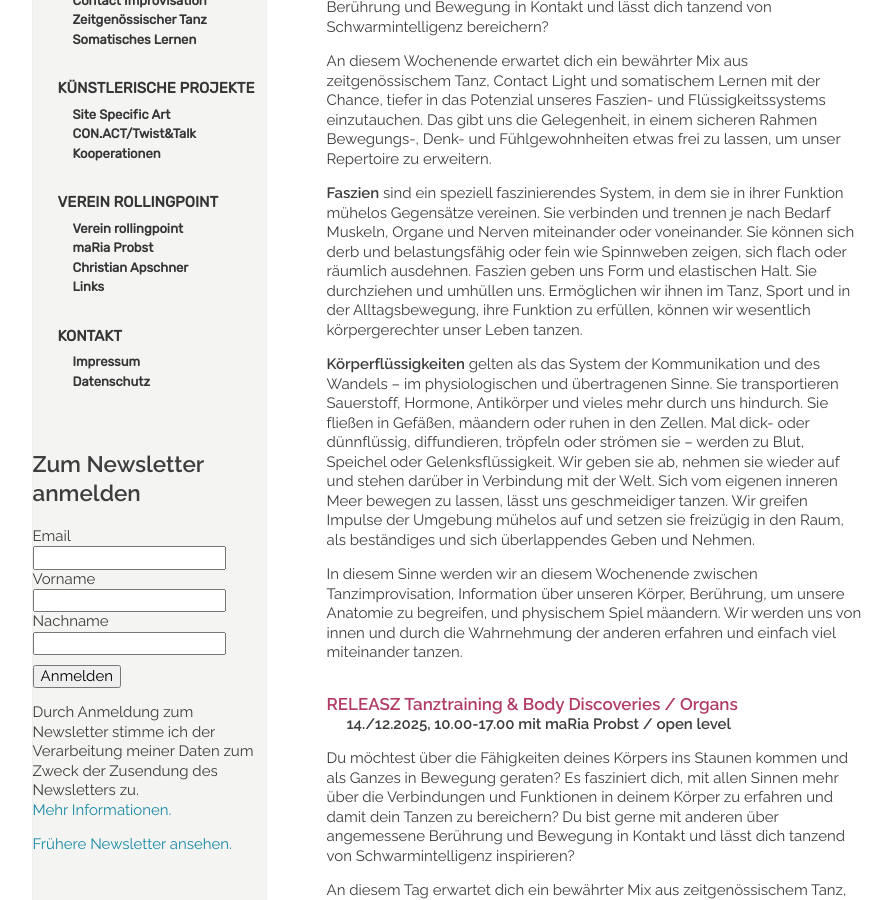
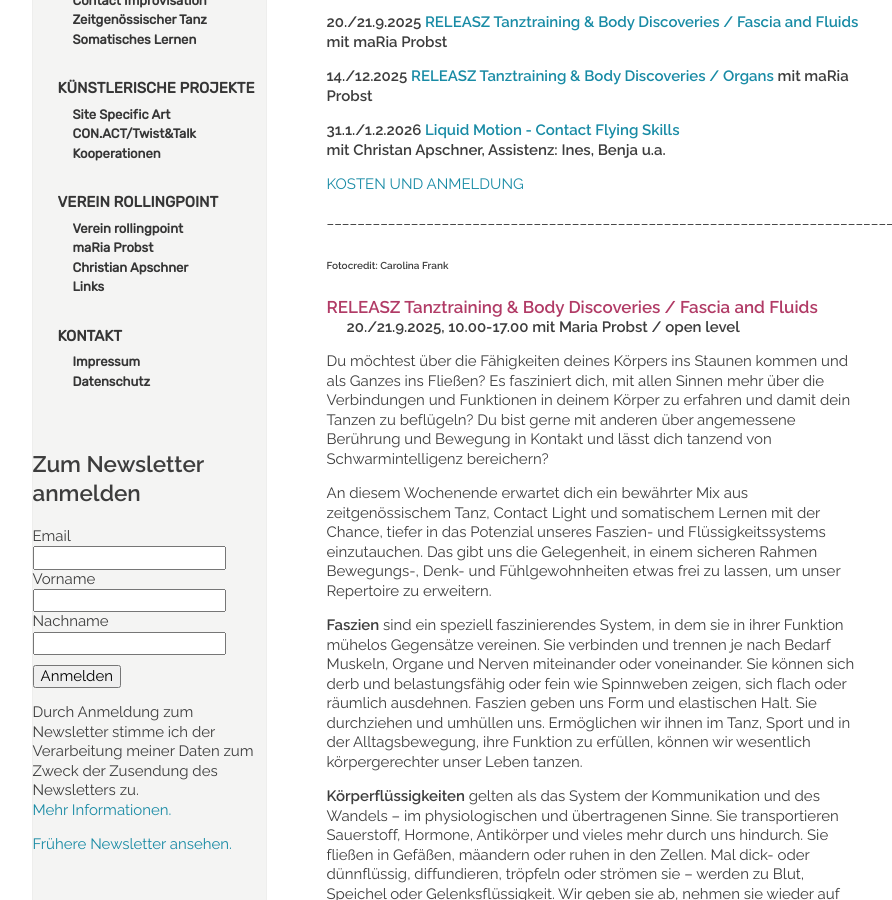
Before and after one commit to manulari/rollingpointat, a Jekyll site: the page built from _pages_de/wsws2024.md, in a window 1280 px wide and 900 px high, scrolled down 566 px. Shown: the whole window, without its empty margins (152-1044 px from the left). Built offline with Jekyll 4.4.1, drawn with Linux system fonts in a browser that asks for light colours; comment, search, counter and statistics services are not loaded.

Commit message:
Update page (de) “wsws2024”

```diff
--- a/_pages_de/wsws2024.md
+++ b/_pages_de/wsws2024.md
@@ -19,6 +21,8 @@ mit maRia Probst**
 \_\_\_\_\_\_\_\_\_\_\_\_\_\_\_\_\_\_\_\_\_\_\_\_\_\_\_\_\_\_\_\_\_\_\_\_\_\_\_\_\_\_\_\_\_\_\_\_\_\_\_\_\_\_\_\_\_\_\_\_\_\_\_\_\_\_\_\_\_\_\_\_\_\_\_\_
 
 <div class="named-anchor" id="faszien"></div>
+
+###### Fotocredit: Carolina Frank
 
 #### RELEASZ Tanztraining & Body Discoveries / Fascia and Fluids
 
```
Also changed, not shown: other parts of _pages_de/wsws2024.md (+2 -0 lines), assets/uploads/rollingpoint2-c-carolina-frank_web-3338_klein.jpg (added).
